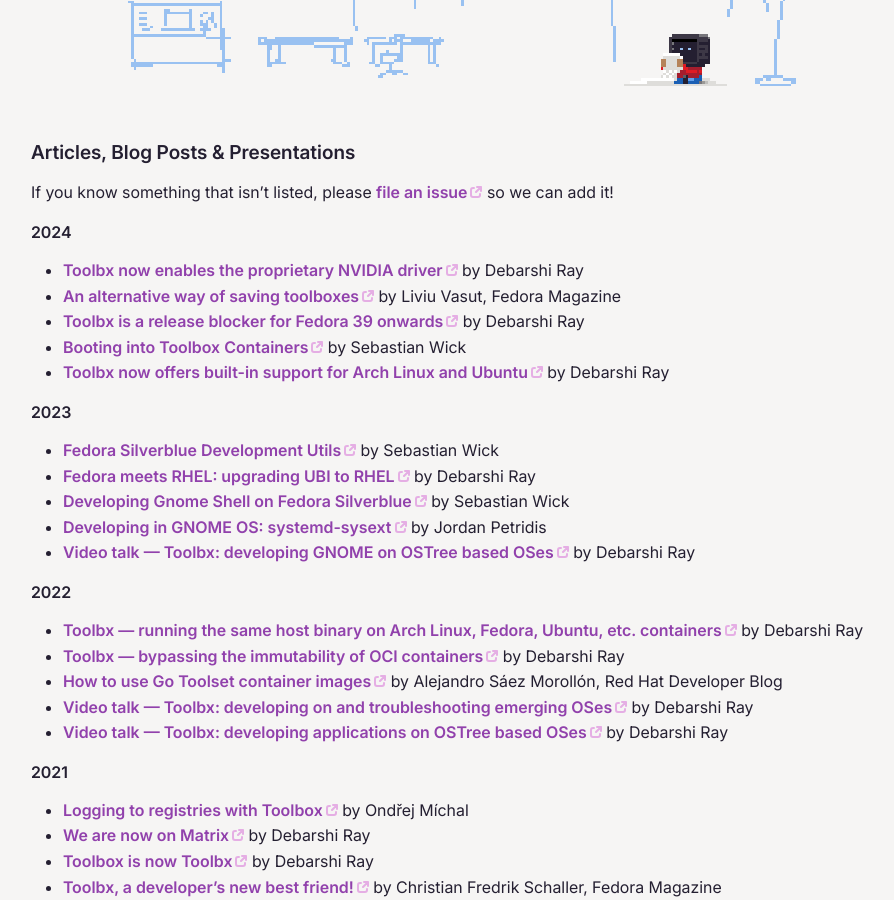
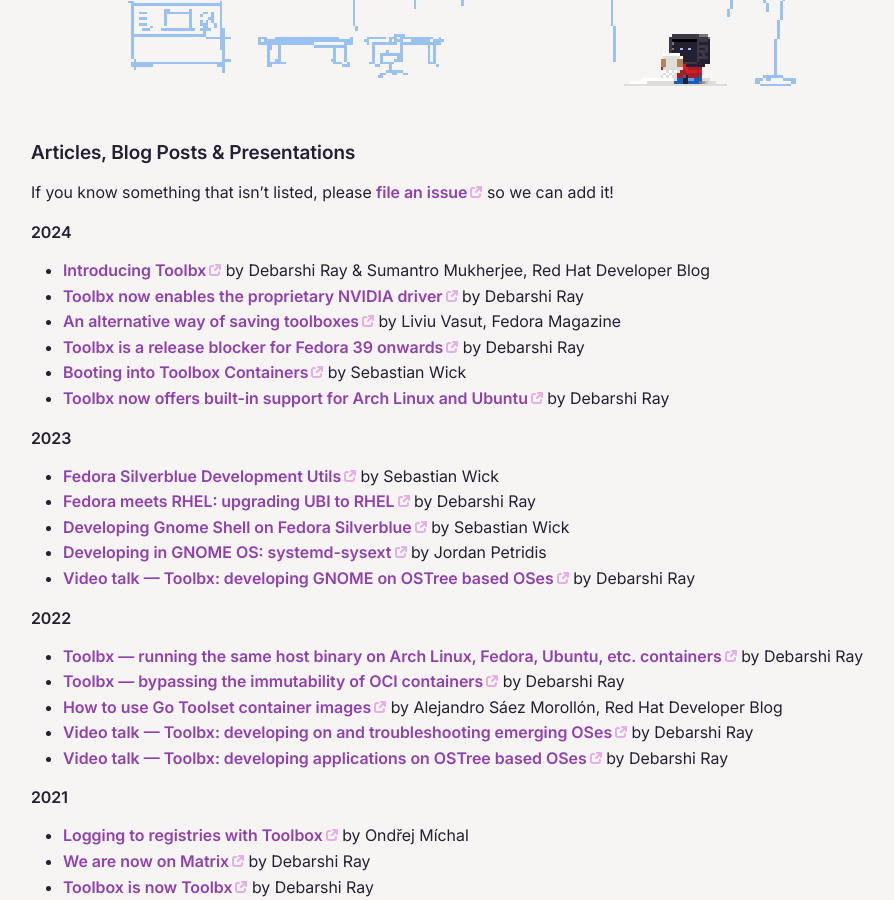
Before and after one commit to containers/containertoolbx.org, a Jekyll site: the page built from articles.md, in a window 1280 px wide and 900 px high, scrolled down 313 px. Shown: the whole window, without its empty margins (193-1087 px from the left). Built offline with Jekyll 4.4.1, drawn with Linux system fonts in a browser that asks for light colours.

Commit message:
Link to Sumantro and my article on the Red Hat Developer Blog

```diff
--- a/articles.md
+++ b/articles.md
@@ -13,6 +13,7 @@
 
 #### 2024
 
+* [Introducing Toolbx](https://developers.redhat.com/articles/2024/07/16/introducing-toolbx) by Debarshi Ray & Sumantro Mukherjee, Red Hat Developer Blog
 * [Toolbx now enables the proprietary NVIDIA driver](https://debarshiray.wordpress.com/2024/06/17/toolbx-now-enables-the-proprietary-nvidia-driver/) by Debarshi Ray
 * [An alternative way of saving toolboxes](https://fedoramagazine.org/alternative-way-of-saving-toolboxes-for-later-use/) by Liviu Vasut, Fedora Magazine
 * [Toolbx is a release blocker for Fedora 39 onwards](https://debarshiray.wordpress.com/2024/03/01/toolbx-is-a-release-blocker-for-fedora-39-onwards/) by Debarshi Ray
```
